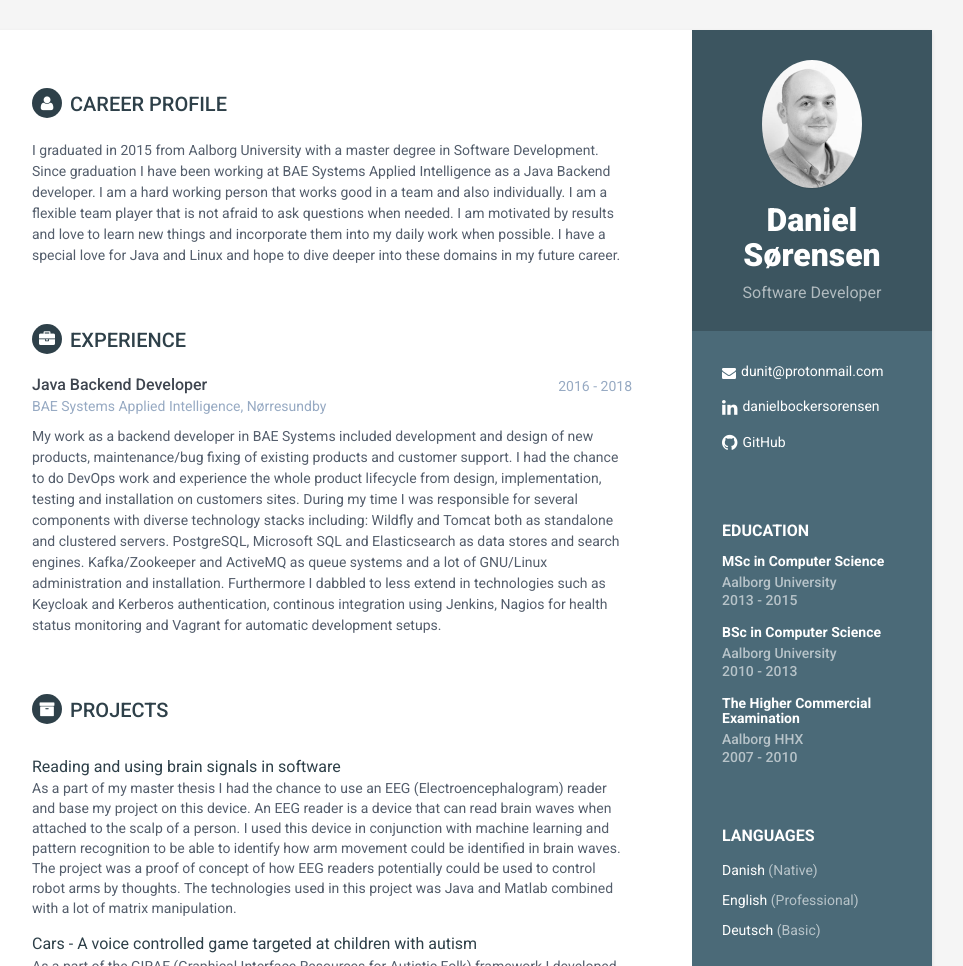
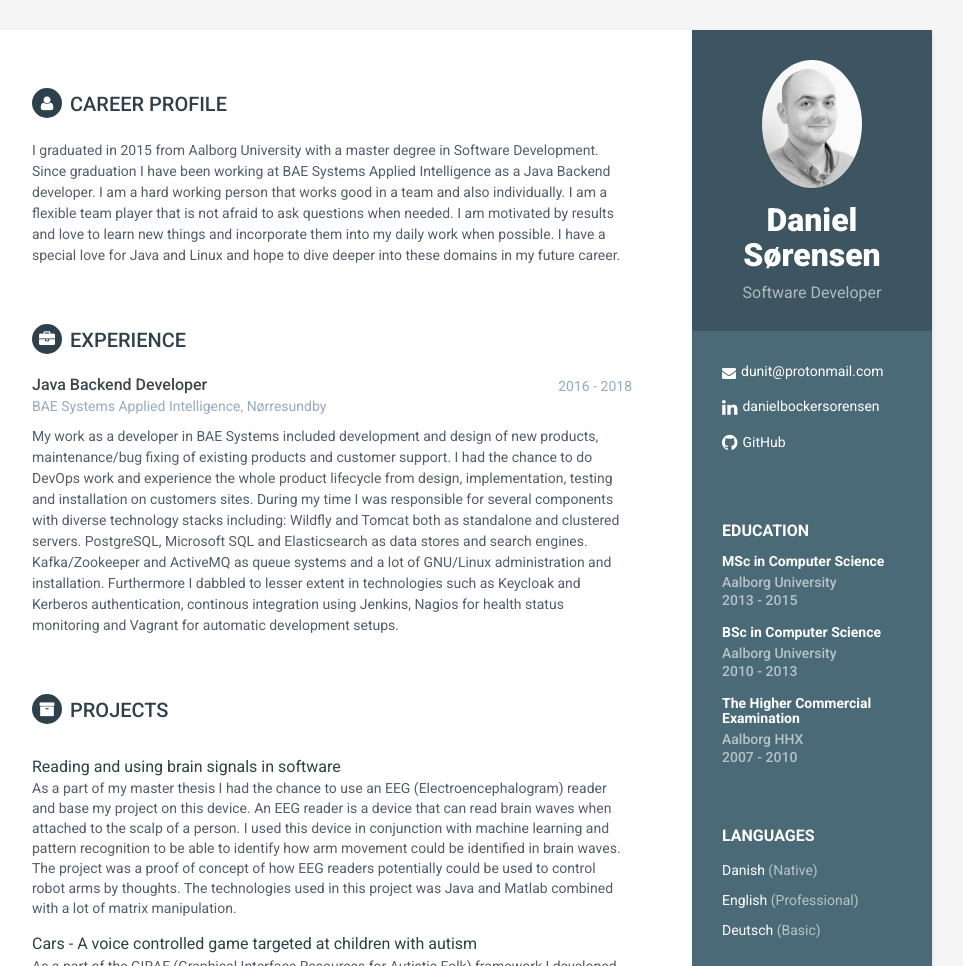
Before and after one commit to dunitgit/Web-CV, a Jekyll site: the page built from index.html, in a window 1280 px wide, cut to the strip 0-966 px from the top of the page. Shown: the whole strip, without its empty margins (188-1151 px from the left). Built offline with Jekyll 4.4.1, drawn with Linux system fonts in a browser that asks for light colours.

Commit message:
minor typos

```diff
--- a/_data/experiences.yml
+++ b/_data/experiences.yml
@@ -2,7 +2,7 @@
   role: Java Backend Developer
   time: 2016 - 2018
   company: BAE Systems Applied Intelligence, Nørresundby
-  details: "My work as a backend developer in BAE Systems included development and design of new products, maintenance/bug fixing of existing products and customer support. I had the chance to do DevOps work and experience the whole product lifecycle from design, implementation, testing and installation on customers sites. During my time I was responsible for several components with diverse technology stacks including: Wildfly and Tomcat both as standalone and clustered servers. PostgreSQL, Microsoft SQL and Elasticsearch as data stores and search engines. Kafka/Zookeeper and ActiveMQ as queue systems and a lot of GNU/Linux administration and installation. Furthermore I dabbled to less extend in technologies such as Keycloak and Kerberos authentication, continous integration using Jenkins, Nagios for health status monitoring and Vagrant for automatic development setups."
+  details: "My work as a developer in BAE Systems included development and design of new products, maintenance/bug fixing of existing products and customer support. I had the chance to do DevOps work and experience the whole product lifecycle from design, implementation, testing and installation on customers sites. During my time I was responsible for several components with diverse technology stacks including: Wildfly and Tomcat both as standalone and clustered servers. PostgreSQL, Microsoft SQL and Elasticsearch as data stores and search engines. Kafka/Zookeeper and ActiveMQ as queue systems and a lot of GNU/Linux administration and installation. Furthermore I dabbled to lesser extent in technologies such as Keycloak and Kerberos authentication, continous integration using Jenkins, Nagios for health status monitoring and Vagrant for automatic development setups."
   #- experience:
   #  role: Senior Software Engineer
   #  time: 2014 - 2015
```
